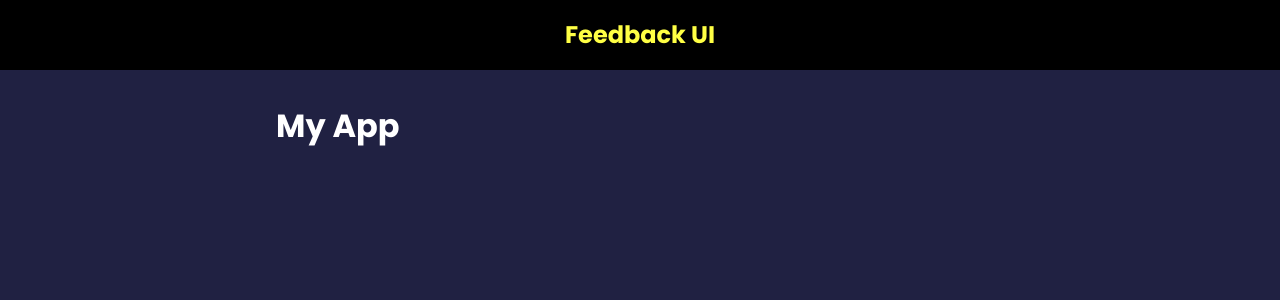
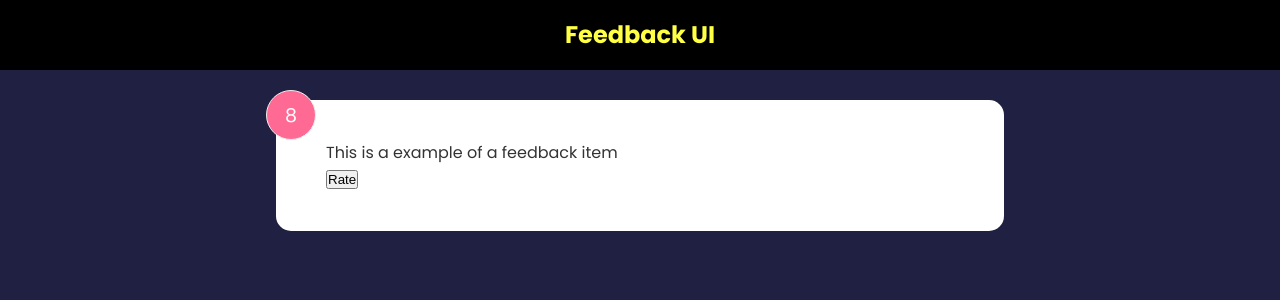
Before and after one commit to Mr-Chegini/feedback-app, a React (Create React App) app: page / in a window 1280 px wide. Shown: the top 300 px of the page. Built offline with nearby package versions, Linux system fonts and the light colour scheme.

Commit message:
Use useState hook

```diff
--- a/src/App.js
+++ b/src/App.js
@@ -1,11 +1,12 @@
 import Header from "./components/Header";
+import FeedbackItem from "./components/FeedbackItem";
 
 function App() {
   return (
     <>
       <Header />
       <div className="container">
-        <h1>My App</h1>
+        <FeedbackItem />
       </div>
     </>
   );
--- /dev/null
+++ b/src/components/FeedbackItem.jsx
@@ -0,0 +1,21 @@
+import { useState } from "react";
+
+function FeedbackItem() {
+  const [rating, setRating] = useState(8);
+  const [text, setText] = useState("This is a example of a feedback item");
+  const handleClick = () => {
+    setRating((prev) => {
+      return prev + 1;
+    });
+  };
+
+  return (
+    <div className="card">
+      <div className="num-display">{rating}</div>
+      <div className="text-display">{text}</div>
+      <button onClick={handleClick}>Rate</button>
+    </div>
+  );
+}
+
+export default FeedbackItem;
--- a/src/index.css
+++ b/src/index.css
@@ -3,7 +3,7 @@
 * {
   box-sizing: border-box;
   margin: 0;
-  padding: 00;
+  padding: 0;
 }
 
 body {
```
